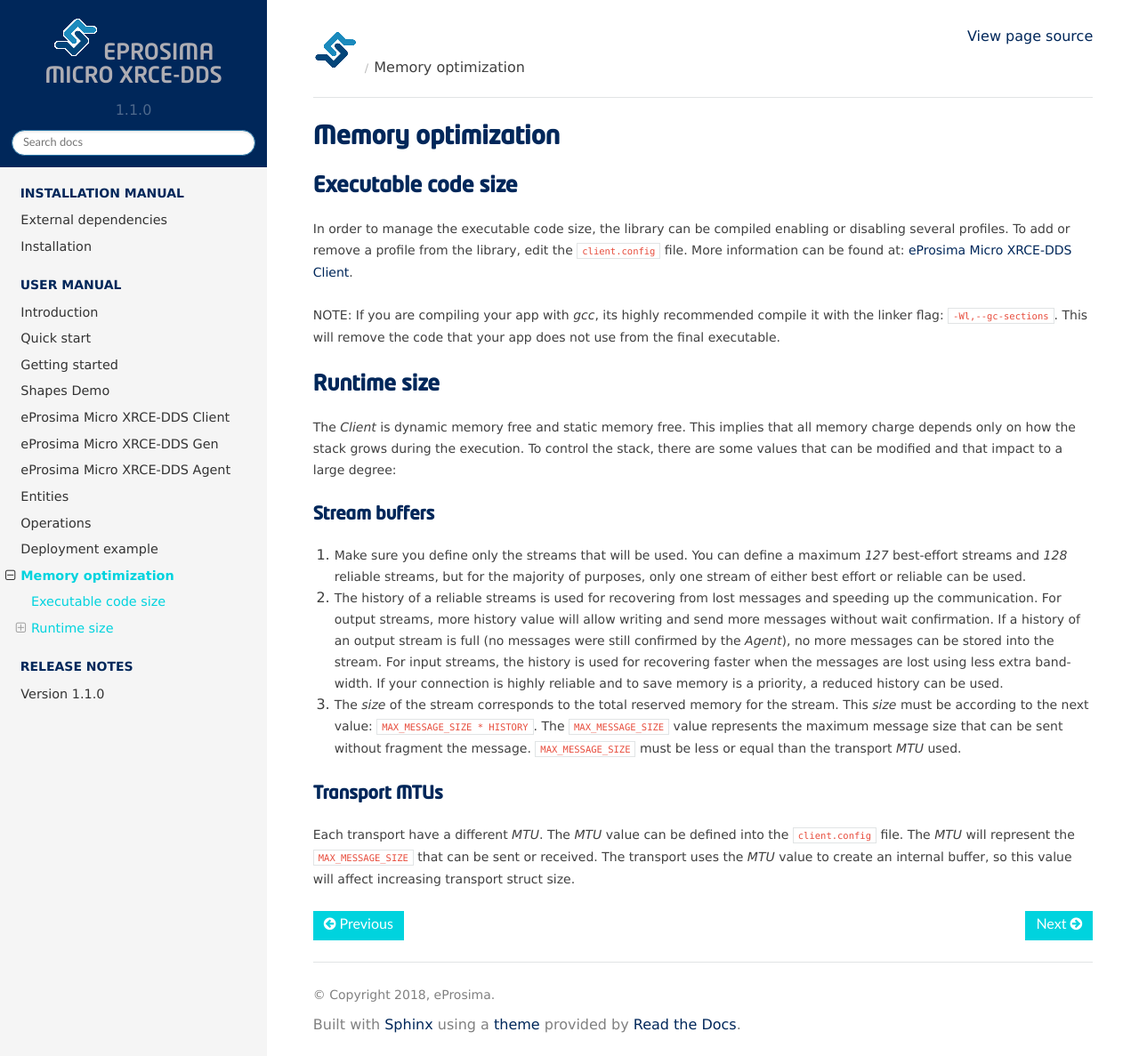
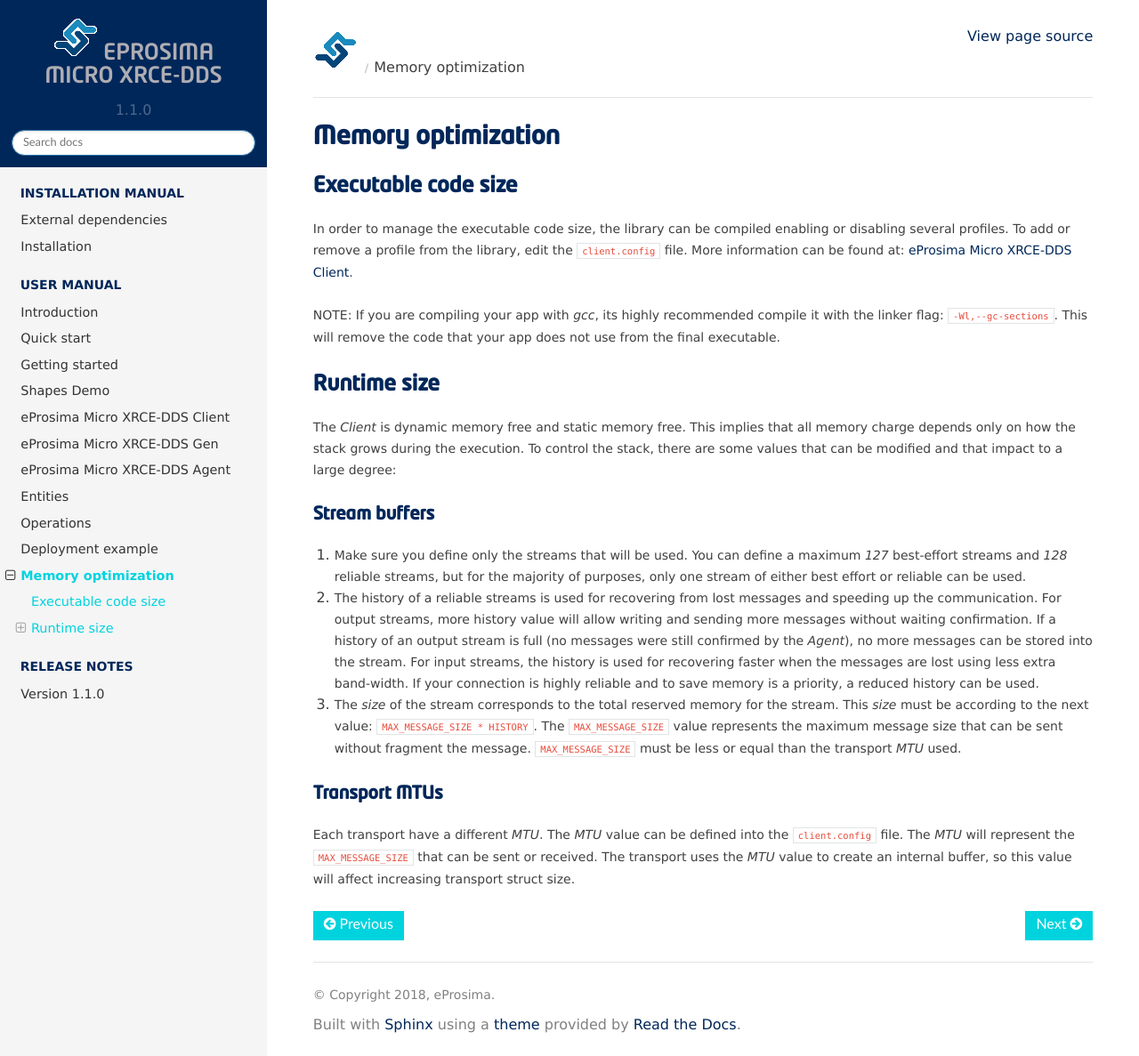
Before and after one commit to eProsima/Micro-XRCE-DDS-docs, a Sphinx documentation site: the page built from docs/optimization.rst, in a window 1280 px wide and 1187 px high. Shown: the whole window at 89% size. Built offline with Sphinx 7.4.7 and the Read the Docs theme 2.0.0, drawn with Linux system fonts in a browser that asks for light colours.

Commit message:
Update docs/optimization.rst
Co-Authored-By: julianbermudez <34604561+julianbermudez@users.noreply.github.com>

```diff
--- a/docs/optimization.rst
+++ b/docs/optimization.rst
@@ -25,7 +25,7 @@
    but for the majority of purposes, only one stream of either best effort or reliable can be used.
 
 2. The history of a reliable streams is used for recovering from lost messages and speeding up the communication.
-   For output streams, more history value will allow writing and send more messages without wait confirmation.
+   For output streams, more history value will allow writing and sending more messages without waiting confirmation.
    If a history of an output stream is full (no messages were still confirmed by the *Agent*), no more messages can be stored into the stream.
    For input streams, the history is used for recovering faster when the messages are lost using less extra band-width.
    If your connection is highly reliable and to save memory is a priority, a reduced history can be used.
```
